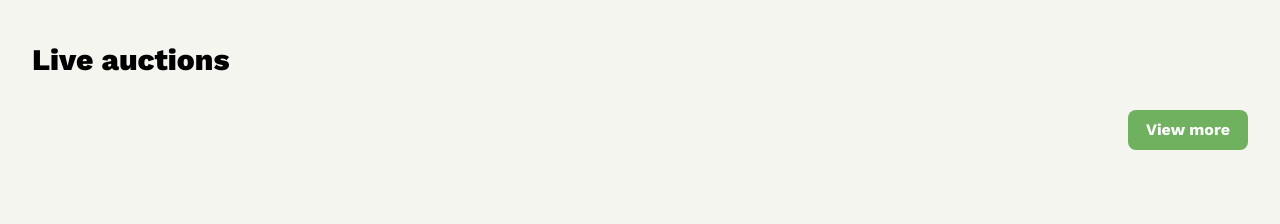
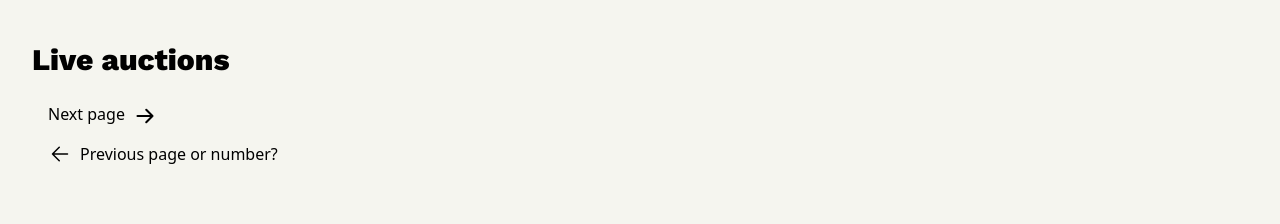
Before and after one commit to AngelosZar/Auction-House-Project, a website built with Vite: page index.html in a window 1280 px wide. Shown: the part 449-673 px from the top of the page. Built offline with nearby package versions, Linux system fonts and the light colour scheme; no server answers.

Commit message:
btns for pagination

```diff
--- a/index.html
+++ b/index.html
@@ -157,7 +157,41 @@
           class="grid col-span-1 gap-6 grid-flow-row w-full justify-center md:justify-start md:grid-cols-2 lg:grid-cols-3"
           id="live-auctions-container"
         ></section>
-        <button class="btn btn-primary dark:btn-primary-dark self-end mt-4">View more</button>
+        <!-- <button class="btn btn-primary dark:btn-primary-dark self-end mt-4">View more</button> -->
+        <a href="#" class="flex px-4 py-2 group">
+          <span class="pr-2 text hover:underline">Next page</span>
+          <svg
+            xmlns="http://www.w3.org/2000/svg"
+            fill="none"
+            viewBox="0 0 24 24"
+            stroke-width="2.5"
+            stroke="currentColor"
+            class="w-6 h-6 pt-1 transition transform group-hover:translate-x-1"
+          >
+            <path
+              stroke-linecap="round"
+              stroke-linejoin="round"
+              d="M13.5 4.5L21 12m0 0l-7.5 7.5M21 12H3"
+            />
+          </svg>
+        </a>
+        <a href="#" class="flex px-4 py-2 group">
+          <svg
+            xmlns="http://www.w3.org/2000/svg"
+            fill="none"
+            viewBox="0 0 24 24"
+            stroke-width="1.5"
+            stroke="currentColor"
+            class="w-6 h-6 transition transform group-hover:-translate-x-1"
+          >
+            <path
+              stroke-linecap="round"
+              stroke-linejoin="round"
+              d="M19.5 12h-15m0 0l6.75-6.75M4.5 12l6.75 6.75"
+            ></path>
+          </svg>
+          <span class="pl-2 text hover:underline">Previous page or number?</span>
+        </a>
       </section>
       <!-- banner  -->
       <section class="w-full flex overflow-hidden relative shadow-lg mt-24">
--- a/src/js/controllers/homepage.js
+++ b/src/js/controllers/homepage.js
@@ -18,21 +18,8 @@ const handleStartBiddingBtn = (e) => {
 //
 const handleCreateAnAddBtn = (e) => {
   e.preventDefault();
-  console.log(e.target);
   authGuard();
-  window.location.href = '/profile/?action=create';
-  // window.location.href = '/profile/';
-  // window.addEventListener('load', () => {
-  //   console.log('Profile page loaded');
-  //   // setInterval(() => {
-  //   //   document.querySelector('#tab-create-listing').click();
-  //   // }, 2000);
-  //   // setInterval(() => {
-  //   //   document.querySelector('#user-listings').classList.add('hidden');
-  //   //   document.querySelector('#create-listing').classList.add('block');
-  //   // }, 1000);
-  //   // document.querySelector('tab-create-listing').click();
-  // });
+  window.location.href = '/profile/?action=create/';
 };
 const initHomepage = async () => {
   await generateBidCards();
```
